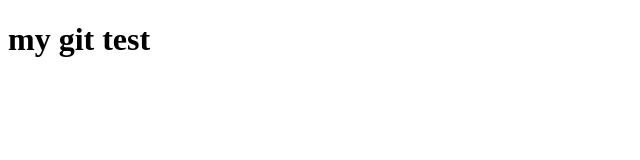
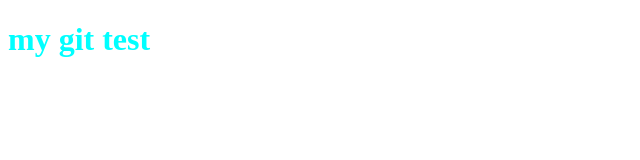
Before and after one commit to anastvozniuk/test-github, a plain HTML site: page index.html in a window 1280 px wide. Shown: the whole page, without its empty margins (0-640 px from the left). Drawn offline with Linux system fonts and the light colour scheme.

Commit message:
added styles

```diff
--- a/index.html
+++ b/index.html
@@ -4,6 +4,7 @@
     <meta charset="UTF-8" />
     <meta name="viewport" content="width=device-width, initial-scale=1.0" />
     <title>Document</title>
+    <link rel="stylesheet" href="styles.css" />
   </head>
   <body>
     <h1>my git test</h1>
--- /dev/null
+++ b/styles.css
@@ -0,0 +1,3 @@
+h1 {
+  color: aqua;
+}
```
